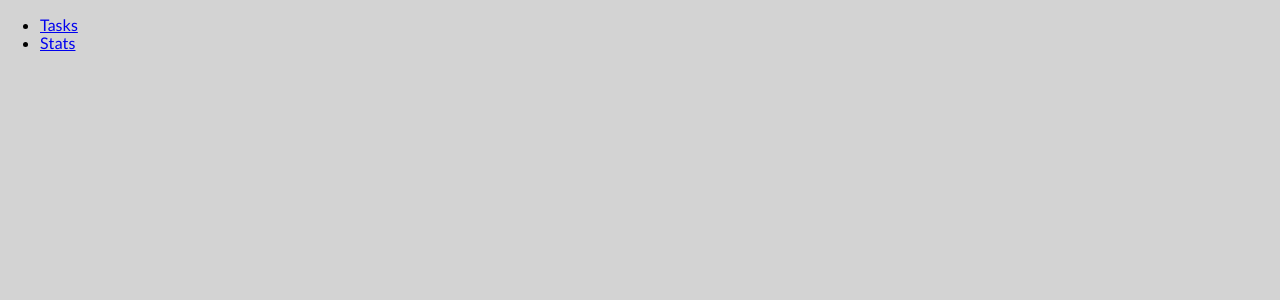
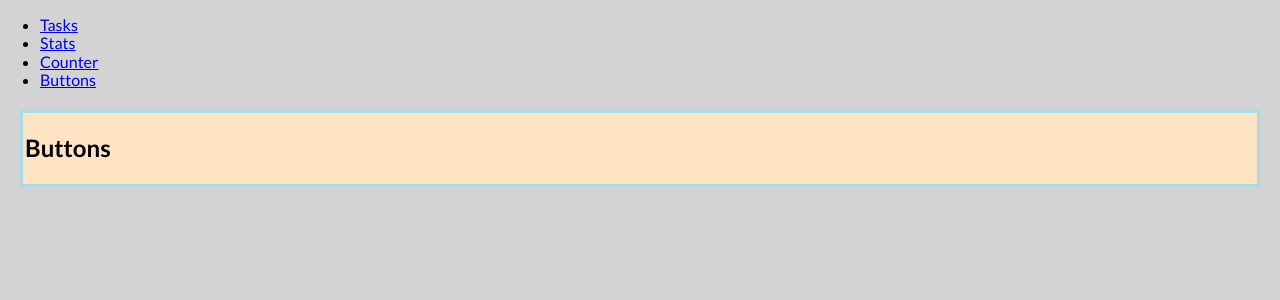
Before and after one commit to RobFyd/practice-in-react, a React (Create React App) app: page /#/buttons in a window 1280 px wide. Shown: the top 300 px of the page. Built offline with nearby package versions, Linux system fonts and the light colour scheme.

Commit message:
Counter and Buttons components added

```diff
--- a/src/App.js
+++ b/src/App.js
@@ -1,6 +1,8 @@
-import { HashRouter, Route, Switch, Link } from "react-router-dom";
+import { HashRouter, Route, Switch, Link, NavLink } from "react-router-dom";
 import Tasks from "./features/tasks/Tasks";
 import Stats from "./features/stats/Stats";
+import Counter from "./features/counter/Counter";
+import Buttons from "./features/buttons/Buttons";
 
 export const App = () => (
   <HashRouter>
@@ -12,6 +14,16 @@ export const App = () => (
         <li>
           <Link to="/stats">Stats</Link>
         </li>
+        <li>
+          <NavLink activeClassName="active" to="/counter">
+            Counter
+          </NavLink>
+        </li>
+        <li>
+          <NavLink activeClassName="active" to="/buttons">
+            Buttons
+          </NavLink>
+        </li>
       </ul>
       <Switch>
         <Route path="/tasks">
@@ -20,7 +32,16 @@ export const App = () => (
         <Route path="/stats">
           <Stats />
         </Route>
+        <Route path="/counter">
+          <Counter />
+        </Route>
+        <Route path="/buttons">
+          <Buttons />
+        </Route>
+        <Route path="/">Main page (or 404 if no route matches)</Route>
       </Switch>
     </nav>
   </HashRouter>
 );
+
+// exact prop can be used to match the exact path
--- /dev/null
+++ b/src/features/buttons/Buttons.js
@@ -0,0 +1,9 @@
+import Section from "../../common/Section";
+// import "./style.css";
+
+export default () => (
+  <Section
+    title="Buttons"
+    stats={<div className="buttons"></div>}
+  />
+);
--- /dev/null
+++ b/src/features/counter/Counter.js
@@ -0,0 +1,9 @@
+import Section from "../../common/Section";
+// import "./style.css";
+
+export default () => (
+  <Section
+    title="Counter"
+    stats={<div className="counter"></div>}
+  />
+);
```
